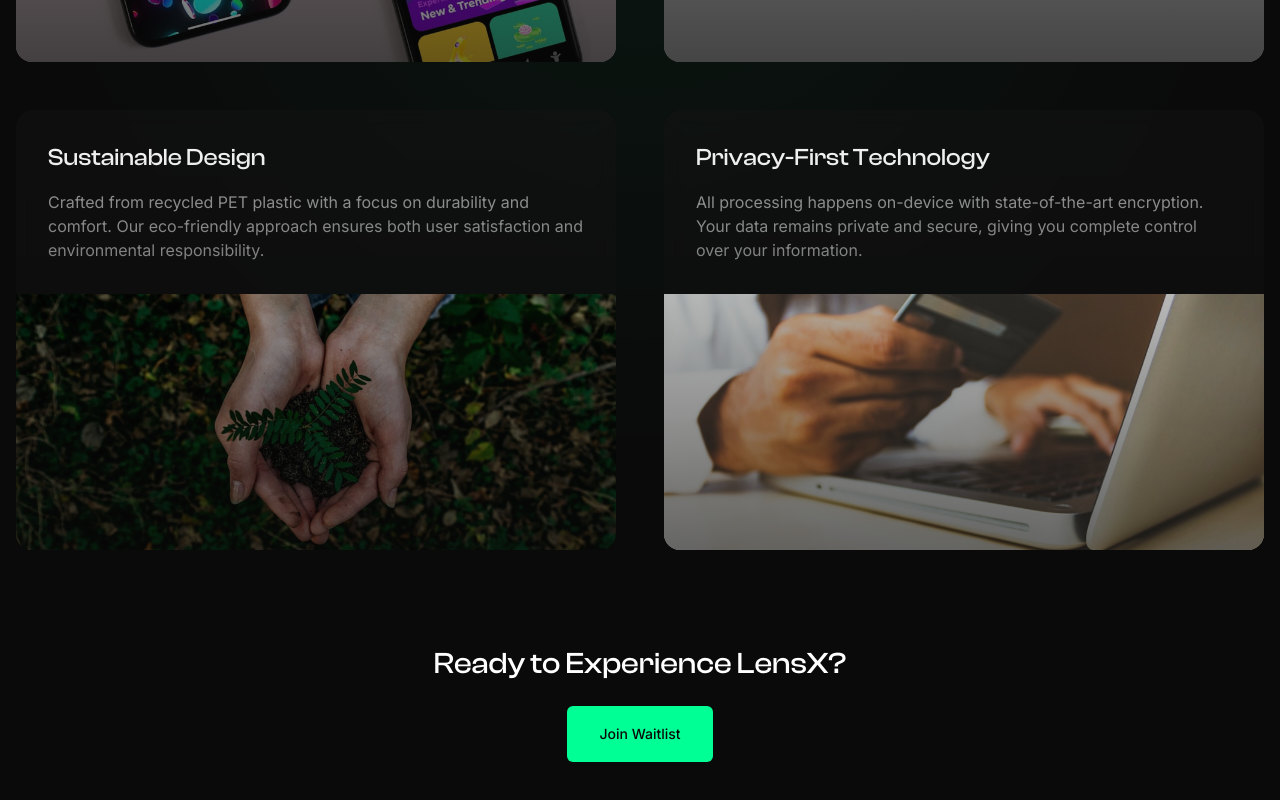
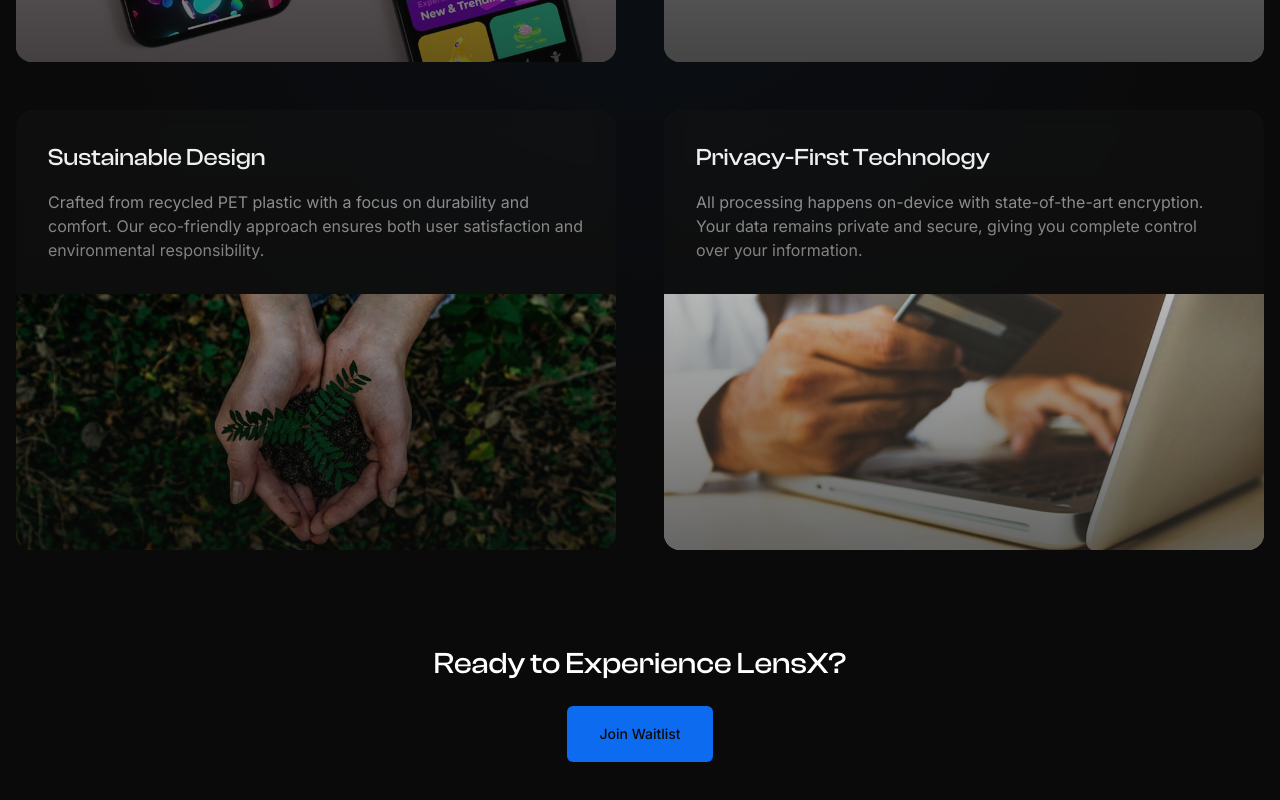
Before and after one commit to Victorola-coder/lumina, a Next.js app: page / in a window 1280 px wide. Shown: the part 1982-2782 px from the top of the page. Built offline with nearby package versions, Linux system fonts and the light colour scheme; grey boxes are pictures that could not be loaded.

Commit message:
Update color scheme across styles and logo; change primary color to blue in Tailwind config, global CSS, and logo SVG for a cohesive design.

```diff
--- a/app/global.css
+++ b/app/global.css
@@ -10,7 +10,7 @@
     --card-foreground: 0 0% 98%;
     --popover: 0 0% 3.9%;
     --popover-foreground: 0 0% 98%;
-    --primary: 142.1 100% 50%;
+    --primary: 217 91% 50%;
     --primary-foreground: 0 0% 98%;
     --secondary: 0 0% 14.9%;
     --secondary-foreground: 0 0% 98%;
@@ -22,7 +22,7 @@
     --destructive-foreground: 0 0% 98%;
     --border: 0 0% 14.9%;
     --input: 0 0% 14.9%;
-    --ring: 142.1 100% 50%;
+    --ring: 217 91% 50%;
   }
 }
 
@@ -94,7 +94,7 @@ html {
 }
 
 ::-webkit-scrollbar-thumb {
-  background-color: #00ff94;
+  background-color: #0d6bf0;
   border-radius: 10px;
 }
 
@@ -130,7 +130,7 @@ html {
 
 /* Text gradient effect */
 .text-gradient {
-  background: linear-gradient(to right, #00ff94, #80ffb2);
+  background: linear-gradient(to right, #0d6bf0, #4a90f0);
   -webkit-background-clip: text;
   background-clip: text;
   color: transparent;
@@ -148,11 +148,11 @@ html {
 
 /* Glow effects */
 .glow {
-  box-shadow: 0 0 20px rgba(0, 255, 148, 0.2);
+  box-shadow: 0 0 20px rgba(13, 107, 240, 0.2);
 }
 
 .glow:hover {
-  box-shadow: 0 0 30px rgba(0, 255, 148, 0.3);
+  box-shadow: 0 0 30px rgba(13, 107, 240, 0.3);
 }
 
 /* Blur effect */
--- a/tailwind.config.ts
+++ b/tailwind.config.ts
@@ -9,7 +9,7 @@ const config: Config = {
   theme: {
     extend: {
       colors: {
-        primary: "#00FF94", // Natura Umana's accent green
+        primary: "#0d6bf0", // Changed from Natura Umana's accent green to blue
         dark: {
           DEFAULT: "#0A0A0A",
           50: "#1A1A1A",
```
Also changed, not shown: public/images/logo.svg.
